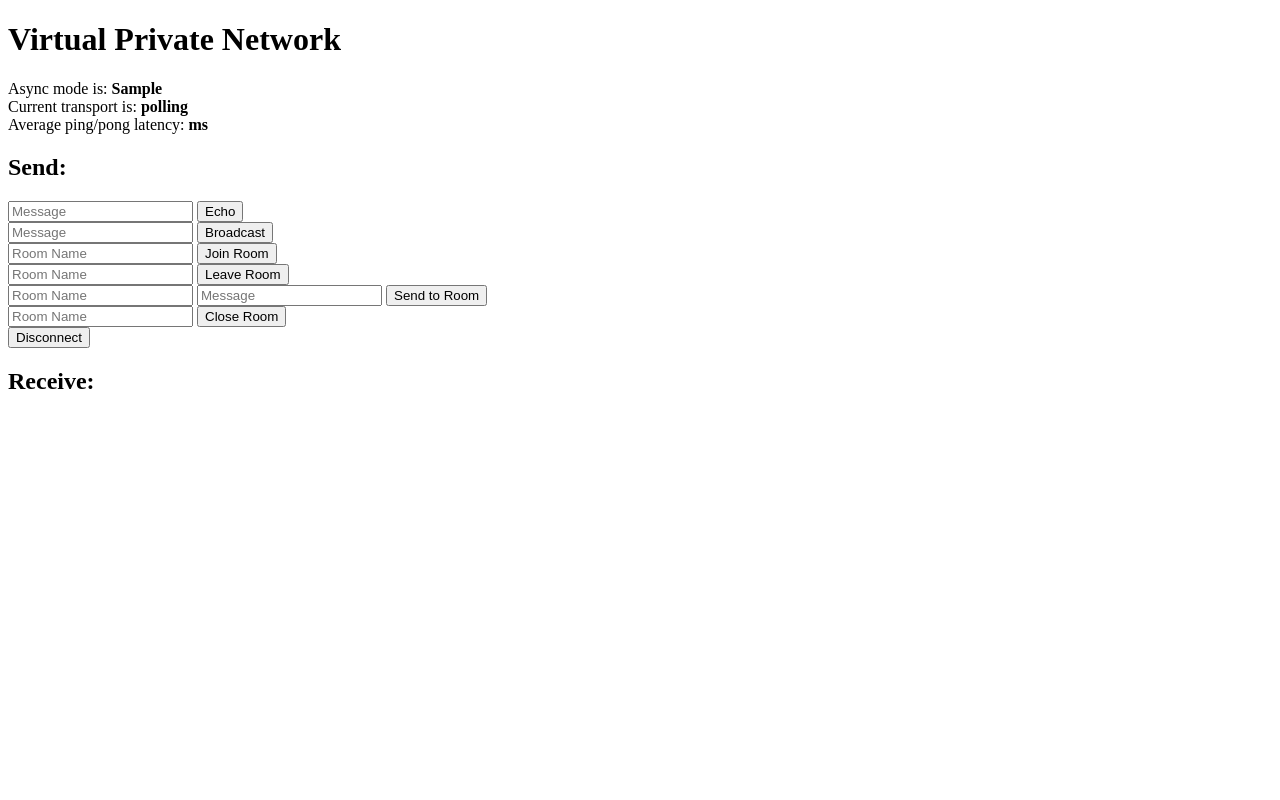
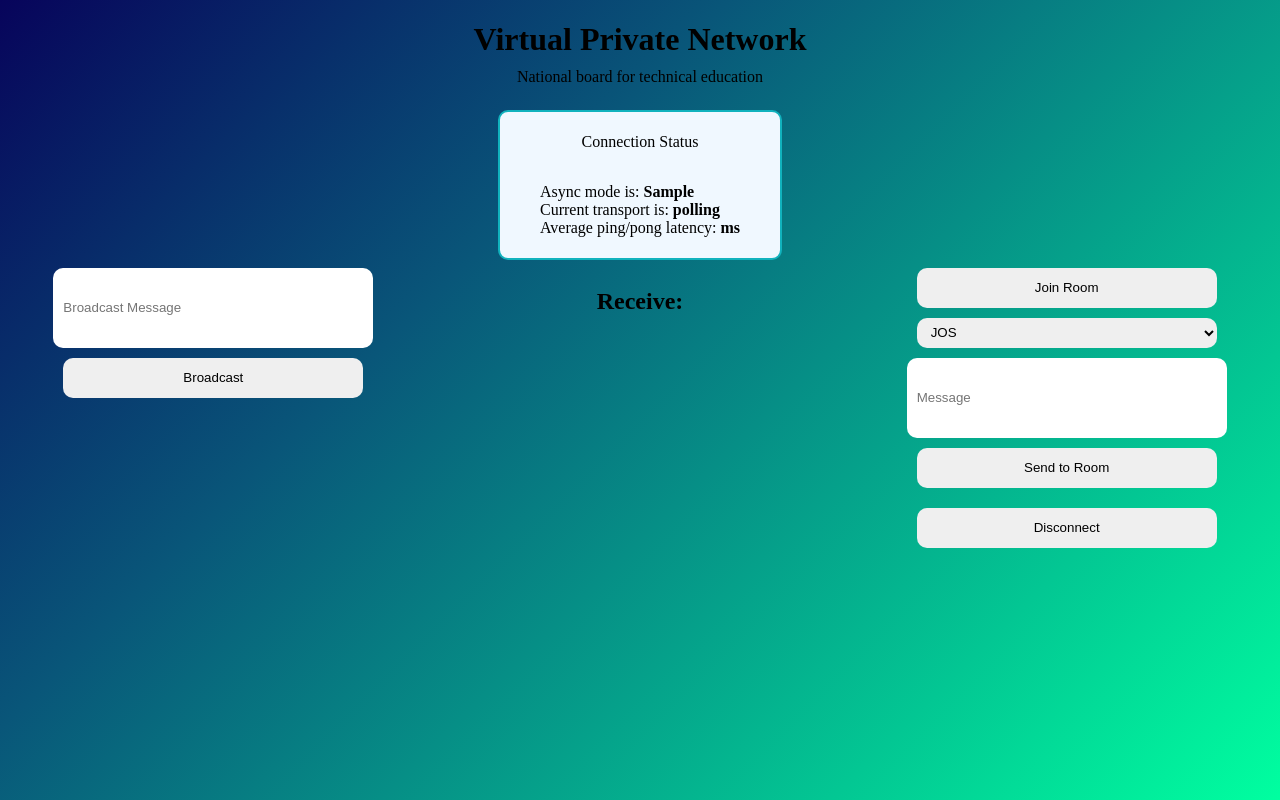
Before and after one commit to A-l-Mahi/Yasmeen-Project, a Flask app: template templates/index.html in a window 1280 px wide. Run offline with Flask 2, Linux system fonts and the light colour scheme; the template is opened without the code that fills it: most values are stand-ins (such as "Sample title", 1, 10 or a date in 2020); some libraries are stand-ins or nearby versions.

Commit message:
css is added

```diff
--- /dev/null
+++ b/css/index.css
@@ -0,0 +1,202 @@
+body {
+  /* CSS styles for class "title" */
+  display: flex;
+  /* justify-content: center; */
+  align-items: center;
+  flex-direction: column;
+  gap: 8px;
+  padding: 0;
+  margin: 0;
+  background: rgb(7, 4, 91);
+  background: linear-gradient(
+    135deg,
+    rgba(7, 4, 91, 1) 0%,
+    rgba(9, 86, 121, 1) 35%,
+    rgba(0, 255, 160, 1) 100%
+  );
+  width: 100%;
+  height: 100vh;
+}
+.heading {
+  border: 2px solid rgb(17, 178, 189);
+  padding: 5px 40px;
+  border-radius: 10px;
+  background-color: aliceblue;
+  display: flex;
+  flex-direction: column;
+  justify-content: center;
+  align-items: center;
+}
+.log {
+  width: 300px;
+  height: 100px;
+  overflow-y: scroll;
+  background-color: aliceblue;
+  padding: 10px;
+  text-align: left;
+}
+.title {
+  /* CSS styles for class "title" */
+}
+.description {
+  /* CSS styles for class "description" */
+  margin-top: -20px;
+}
+.forms {
+  width: 100%;
+  display: flex;
+}
+.left {
+  flex: 1;
+  text-align: center;
+}
+.right {
+  flex: 1;
+  text-align: center;
+  display: flex;
+  align-items: center;
+  flex-direction: column;
+}
+.stats {
+  /* CSS styles for class "stats" */
+  justify-self: en;
+}
+.async-mode {
+  /* CSS styles for class "async-mode" */
+}
+.current-transport {
+  /* CSS styles for class "current-transport" */
+}
+.ping-pong-latency {
+  /* CSS styles for class "ping-pong-latency" */
+}
+.form-title {
+  /* CSS styles for class "form-title" */
+}
+.emit-form {
+  /* CSS styles for class "emit-form" */
+}
+.emit-data {
+  /* CSS styles for class "emit-data" */
+}
+.submit-emit {
+  /* CSS styles for class "submit-emit" */
+}
+.broadcast-form {
+  /* CSS styles for class "broadcast-form" */
+  display: flex;
+  flex-direction: column;
+  align-items: center;
+}
+.broadcast-data {
+  /* CSS styles for class "broadcast-data" */
+  width: 300px;
+  height: 80px;
+  padding: 0px 10px;
+  width: 300px;
+  border: none;
+  border-radius: 10px;
+  margin-bottom: 10px;
+}
+.submit-broadcast {
+  /* CSS styles for class "submit-broadcast" */
+  height: 40px;
+  width: 300px;
+  border: none;
+  border-radius: 10px;
+}
+.join-form {
+  /* CSS styles for class "join-form" */
+}
+.join-room {
+  /* CSS styles for class "join-room" */
+}
+.submit-join {
+  /* CSS styles for class "submit-join" */
+  height: 40px;
+  width: 300px;
+  border: none;
+  border-radius: 10px;
+  margin-bottom: 10px;
+}
+.leave-form {
+  /* CSS styles for class "leave-form" */
+}
+.leave-room {
+  /* CSS styles for class "leave-room" */
+}
+.submit-leave {
+  /* CSS styles for class "submit-leave" */
+}
+.send-room-form {
+  /* CSS styles for class "send-room-form" */
+  display: flex;
+  flex-direction: column;
+  align-items: center;
+  margin-bottom: 10px;
+}
+.room-name {
+  /* CSS styles for class "room-name" */
+  width: 300px;
+  height: 30px;
+  border: none;
+  border-radius: 10px;
+  margin-bottom: 10px;
+  padding: 0px 10px;
+}
+.room-data {
+  /* CSS styles for class "room-data" */
+  width: 300px;
+  height: 80px;
+  padding: 0px 10px;
+  border: none;
+  border-radius: 10px;
+  margin-bottom: 10px;
+}
+.submit-send-room {
+  /* CSS styles for class "submit-send-room" */
+  height: 40px;
+  width: 300px;
+  border: none;
+  margin-bottom: 10px;
+  border-radius: 10px;
+}
+.close-form {
+  /* CSS styles for class "close-form" */
+  display: flex;
+  margin-bottom: 10px;
+  flex-direction: column;
+}
+.close-room {
+  /* CSS styles for class "close-room" */
+  height: 40px;
+  width: 300px;
+  border: none;
+  margin-bottom: 5px;
+  border-radius: 10px;
+}
+.submit-close {
+  /* CSS styles for class "submit-close" */
+  height: 40px;
+  width: 300px;
+  border: none;
+  margin-bottom: 10px;
+  border-radius: 10px;
+}
+.disconnect-form {
+  /* CSS styles for class "disconnect-form" */
+}
+.disconnect-submit {
+  height: 40px;
+  width: 300px;
+  border: none;
+  border-radius: 10px;
+}
+.center {
+  flex: 1;
+  text-align: center;
+  display: flex;
+  align-items: center;
+  flex-direction: column;
+  flex: 1;
+}
--- a/templates/index.html
+++ b/templates/index.html
@@ -1,11 +1,20 @@
-<!DOCTYPE HTML>
+<!DOCTYPE html>
 <html>
   <head>
     <title>Virtual Network</title>
-    <script src="https://cdnjs.cloudflare.com/ajax/libs/jquery/3.5.1/jquery.min.js" integrity="sha512-bLT0Qm9VnAYZDflyKcBaQ2gg0hSYNQrJ8RilYldYQ1FxQYoCLtUjuuRuZo+fjqhx/qtq/1itJ0C2ejDxltZVFg==" crossorigin="anonymous"></script>
-    <script src="https://cdnjs.cloudflare.com/ajax/libs/socket.io/3.0.4/socket.io.js" integrity="sha512-aMGMvNYu8Ue4G+fHa359jcPb1u+ytAF+P2SCb+PxrjCdO3n3ZTxJ30zuH39rimUggmTwmh2u7wvQsDTHESnmfQ==" crossorigin="anonymous"></script>
+    <link rel="stylesheet" type="text/css" href="../css/index.css" />
+    <script
+      src="https://cdnjs.cloudflare.com/ajax/libs/jquery/3.5.1/jquery.min.js"
+      integrity="sha512-bLT0Qm9VnAYZDflyKcBaQ2gg0hSYNQrJ8RilYldYQ1FxQYoCLtUjuuRuZo+fjqhx/qtq/1itJ0C2ejDxltZVFg=="
+      crossorigin="anonymous"
+    ></script>
+    <script
+      src="https://cdnjs.cloudflare.com/ajax/libs/socket.io/3.0.4/socket.io.js"
+      integrity="sha512-aMGMvNYu8Ue4G+fHa359jcPb1u+ytAF+P2SCb+PxrjCdO3n3ZTxJ30zuH39rimUggmTwmh2u7wvQsDTHESnmfQ=="
+      crossorigin="anonymous"
+    ></script>
     <script type="text/javascript" charset="utf-8">
-        $(document).ready(function() {
+      $(document).ready(function () {
         // Connect to the Socket.IO server.
         // The connection URL has the following format, relative to the current page:
         //     http[s]://<domain>:<port>[/<namespace>]
@@ -14,18 +23,22 @@
         // Event handler for new connections.
         // The callback function is invoked when a connection with the
         // server is established.
-            socket.on('connect', function() {
-                socket.emit('my_event', {data: 'I\'m connected!'});
+        socket.on("connect", function () {
+          socket.emit("my_event", { data: "I'm connected!" });
         });
 
         // Event handler for server sent data.
         // The callback function is invoked whenever the server emits data
         // to the client. The data is then displayed in the "Received"
         // section of the page.
-            socket.on('my_response', function(msg, cb) {
-                $('#log').append('<br>' + $('<div/>').text('Received #' + msg.count + ': ' + msg.data).html());
-                if (cb)
-                    cb();
+        socket.on("my_response", function (msg, cb) {
+          $("#log").append(
+            "<br>" +
+              $("<div/>")
+                .text("Received #" + msg.count + ": " + msg.data)
+                .html()
+          );
+          if (cb) cb();
         });
 
         // Interval function that tests message latency by sending a "ping"
@@ -33,96 +46,125 @@
         // round trip time is measured.
         var ping_pong_times = [];
         var start_time;
-            window.setInterval(function() {
-                start_time = (new Date).getTime();
-                $('#transport').text(socket.io.engine.transport.name);
-                socket.emit('my_ping');
+        window.setInterval(function () {
+          start_time = new Date().getTime();
+          $("#transport").text(socket.io.engine.transport.name);
+          socket.emit("my_ping");
         }, 1000);
 
         // Handler for the "pong" message. When the pong is received, the
         // time from the ping is stored, and the average of the last 30
         // samples is average and displayed.
-            socket.on('my_pong', function() {
-                var latency = (new Date).getTime() - start_time;
+        socket.on("my_pong", function () {
+          var latency = new Date().getTime() - start_time;
           ping_pong_times.push(latency);
           ping_pong_times = ping_pong_times.slice(-30); // keep last 30 samples
           var sum = 0;
           for (var i = 0; i < ping_pong_times.length; i++)
             sum += ping_pong_times[i];
-                $('#ping-pong').text(Math.round(10 * sum / ping_pong_times.length) / 10);
+          $("#ping-pong").text(
+            Math.round((10 * sum) / ping_pong_times.length) / 10
+          );
         });
 
         // Handlers for the different forms in the page.
         // These accept data from the user and send it to the server in a
         // variety of ways
-            $('form#emit').submit(function(event) {
-                socket.emit('my_event', {data: $('#emit_data').val()});
+        $("form#emit").submit(function (event) {
+          socket.emit("my_event", { data: $("#emit_data").val() });
           return false;
         });
-            $('form#broadcast').submit(function(event) {
-                socket.emit('my_broadcast_event', {data: $('#broadcast_data').val()});
+        $("form#broadcast").submit(function (event) {
+          socket.emit("my_broadcast_event", {
+            data: $("#broadcast_data").val(),
+          });
           return false;
         });
-            $('form#join').submit(function(event) {
-                socket.emit('join', {room: $('#join_room').val()});
+        $("form#join").submit(function (event) {
+          socket.emit("join", { room: $("#join_room").val() });
           return false;
         });
-            $('form#leave').submit(function(event) {
-                socket.emit('leave', {room: $('#leave_room').val()});
+        $("form#leave").submit(function (event) {
+          socket.emit("leave", { room: $("#leave_room").val() });
           return false;
         });
-            $('form#send_room').submit(function(event) {
-                socket.emit('my_room_event', {room: $('#room_name').val(), data: $('#room_data').val()});
+        $("form#send_room").submit(function (event) {
+          socket.emit("my_room_event", {
+            room: $("#room_name").val(),
+            data: $("#room_data").val(),
+          });
           return false;
         });
-            $('form#close').submit(function(event) {
-                socket.emit('close_room', {room: $('#close_room').val()});
+        $("form#close").submit(function (event) {
+          socket.emit("close_room", { room: $("#close_room").val() });
           return false;
         });
-            $('form#disconnect').submit(function(event) {
-                socket.emit('disconnect_request');
+        $("form#disconnect").submit(function (event) {
+          socket.emit("disconnect_request");
           return false;
         });
       });
     </script>
   </head>
   <body>
-    <h1>Virtual Private Network</h1>
-    <p>
-      Async mode is: <b>{{ async_mode }}</b><br>
-      Current transport is: <b><span id="transport"></span></b><br>
-      Average ping/pong latency: <b><span id="ping-pong"></span>ms</b>
+    <h1 class="title">Virtual Private Network</h1>
+    <p class="description">National board for technical education</p>
+    <div class="heading">
+      <p>Connection Status</p>
+      <p class="stats">
+        Async mode is: <b class="async-mode">{{ async_mode }}</b><br />
+        Current transport is:
+        <b><span id="transport" class="current-transport"></span></b><br />
+        Average ping/pong latency:
+        <b><span id="ping-pong" class="ping-pong-latency"></span>ms</b>
       </p>
-    <h2>Send:</h2>
-    <form id="emit" method="POST" action='#'>
-        <input type="text" name="emit_data" id="emit_data" placeholder="Message">
-        <input type="submit" value="Echo">
+    </div>
+
+    <div class="forms">
+      <div class="left">
+        <form id="broadcast" class="broadcast-form" method="POST" action="#">
+          <input
+            type="text"
+            name="broadcast_data"
+            id="broadcast_data"
+            class="broadcast-data"
+            placeholder="Broadcast Message"
+          />
+          <input type="submit" value="Broadcast" class="submit-broadcast" />
         </form>
-    <form id="broadcast" method="POST" action='#'>
-        <input type="text" name="broadcast_data" id="broadcast_data" placeholder="Message">
-        <input type="submit" value="Broadcast">
-    </form>
-    <form id="join" method="POST" action='#'>
-        <input type="text" name="join_room" id="join_room" placeholder="Room Name">
-        <input type="submit" value="Join Room">
-    </form>
-    <form id="leave" method="POST" action='#'>
-        <input type="text" name="leave_room" id="leave_room" placeholder="Room Name">
-        <input type="submit" value="Leave Room">
-    </form>
-    <form id="send_room" method="POST" action='#'>
-        <input type="text" name="room_name" id="room_name" placeholder="Room Name">
-        <input type="text" name="room_data" id="room_data" placeholder="Message">
-        <input type="submit" value="Send to Room">
-    </form>
-    <form id="close" method="POST" action="#">
-        <input type="text" name="close_room" id="close_room" placeholder="Room Name">
-        <input type="submit" value="Close Room">
-    </form>
-    <form id="disconnect" method="POST" action="#">
-        <input type="submit" value="Disconnect">
-    </form>
+      </div>
+      <div class="center">
         <h2>Receive:</h2>
         <div id="log"></div>
+      </div>
+      <div class="right">
+        <form id="join" class="join-form" method="POST" action="#">
+          <input type="submit" value="Join Room" class="submit-join" />
+        </form>
+        <form id="send_room" class="send-room-form" method="POST" action="#">
+          <select
+            name="room_name"
+            id="room_name"
+            class="room-name"
+            placeholder="Room Name"
+          >
+            <option value="jos" class="select-value">JOS</option>
+            <option value="kaduna" class="select-value">KADUNA</option>
+            <option value="enugu" class="select-value">ENUGU</option>
+          </select>
+          <input
+            type="text"
+            name="room_data"
+            id="room_data"
+            class="room-data"
+            placeholder="Message"
+          />
+          <input type="submit" value="Send to Room" class="submit-send-room" />
+        </form>
+        <form id="disconnect" class="disconnect-form" method="POST" action="#">
+          <input type="submit" class="disconnect-submit" value="Disconnect" />
+        </form>
+      </div>
+    </div>
   </body>
 </html>
```
Lines whose indentation alone changed are shown as unchanged.
